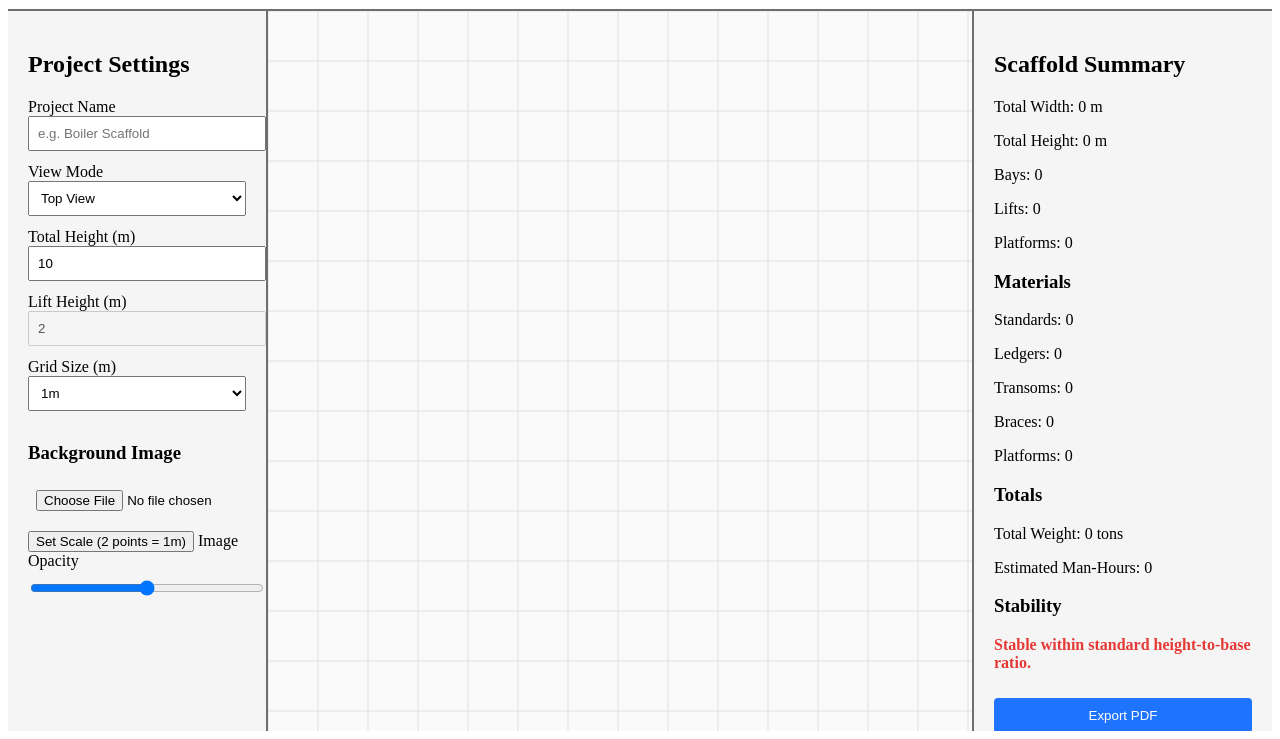
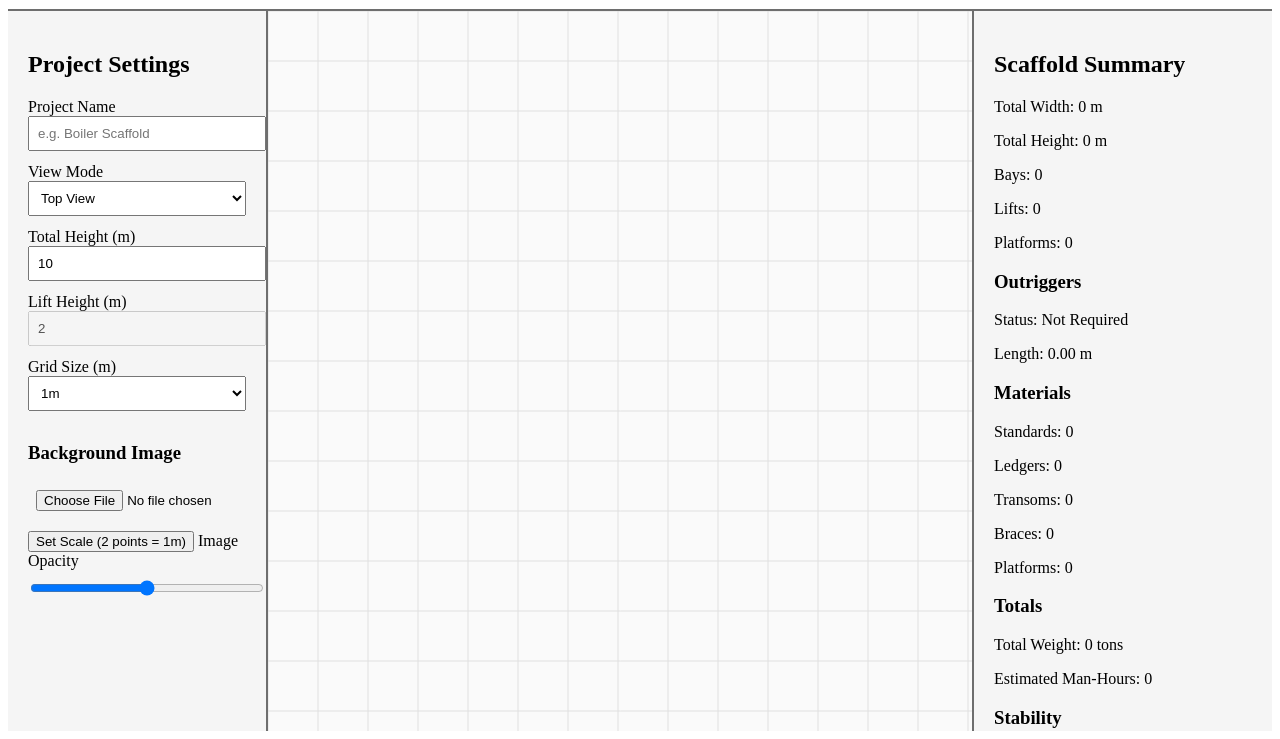
Before and after one commit to Tewie42/TDR-Group, a plain HTML site: page tools/scaffcalc/scaffcalc.html in a window 1280 px wide. Shown: the part 92-831 px from the top of the page. Drawn offline with Linux system fonts and the light colour scheme; files that its build step writes are made by us from their sources.

Commit message:
Update scaffcalc.html

```diff
--- a/tools/scaffcalc/scaffcalc.html
+++ b/tools/scaffcalc/scaffcalc.html
@@ -79,6 +79,10 @@
         <p>Lifts: <span id="liftCount">0</span></p>
         <p>Platforms: <span id="platformCount">0</span></p>
 
+        <h3>Outriggers</h3>
+        <p>Status: <span id="outriggerStatus">Not Required</span></p>
+        <p>Length: <span id="outriggerLength">0.00</span> m</p>
+
         <h3>Materials</h3>
         <p>Standards: <span id="stdCount">0</span></p>
         <p>Ledgers: <span id="ledgerCount">0</span></p>
```
